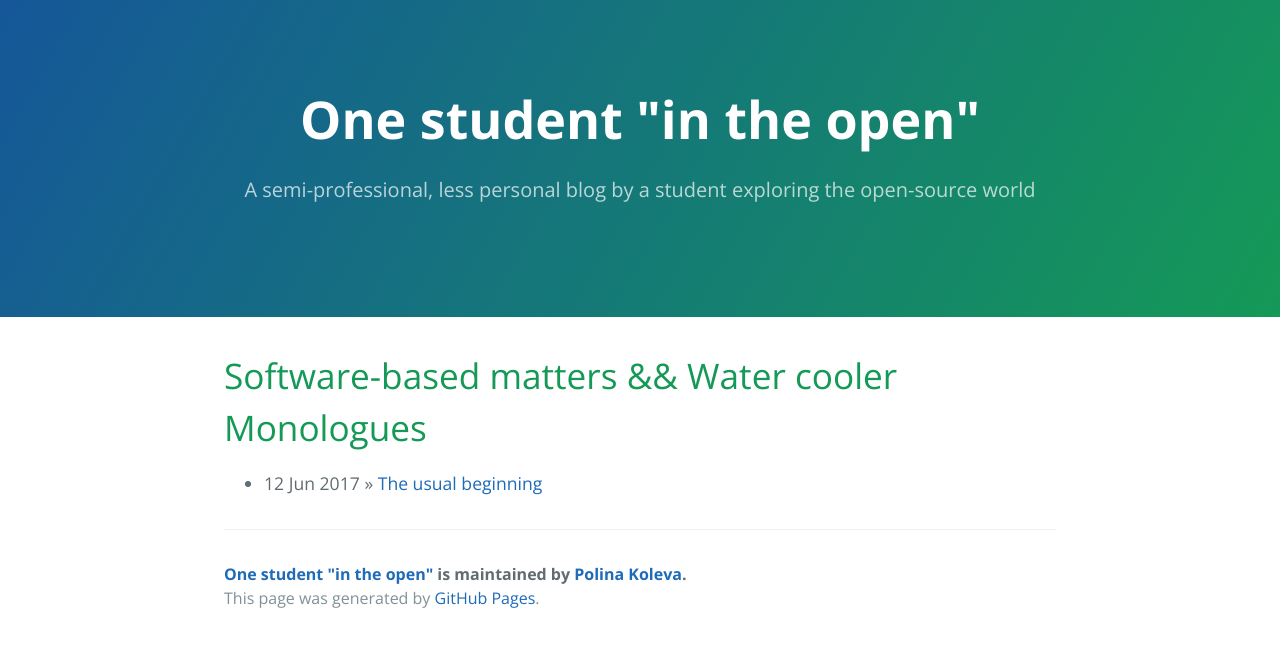
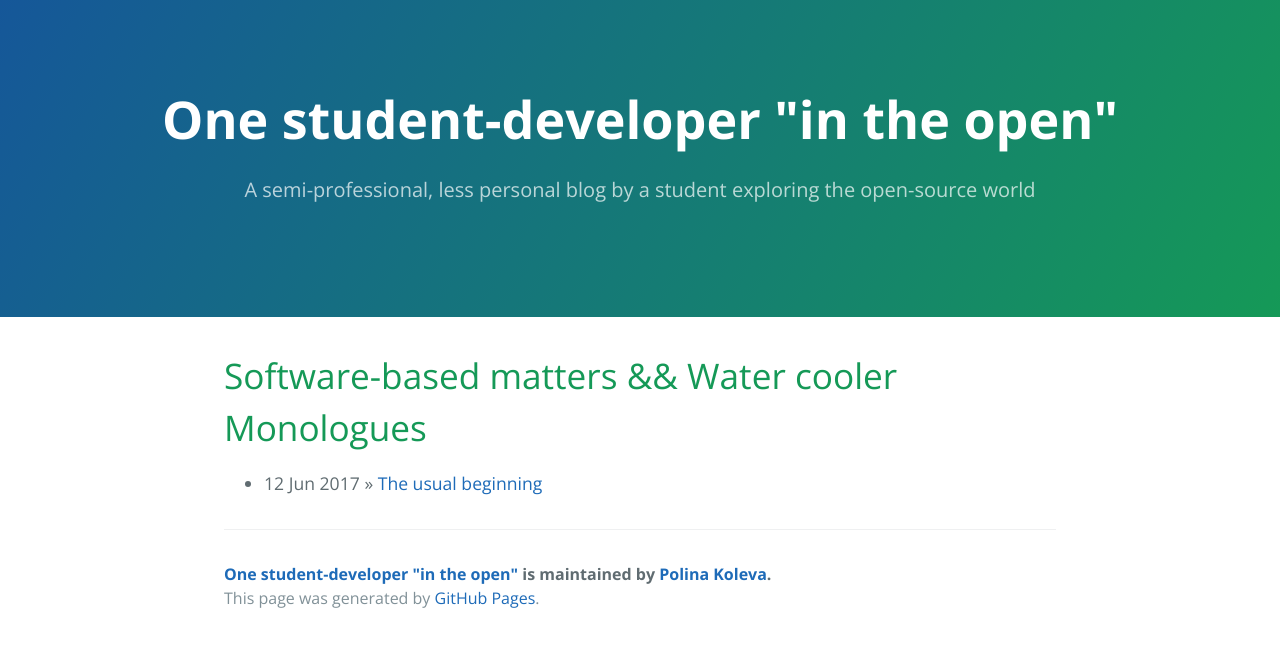
Before and after one commit to polinankoleva/polinankoleva.github.io, a Jekyll site: the page built from index.html, in a window 1280 px wide. Shown: the top 647 px of the page. Built offline with Jekyll 4.4.1, drawn with Linux system fonts in a browser that asks for light colours; the list of posts is cut into pages by our own code.

Commit message:
Revert the changes of the title.

```diff
--- a/_config.yml
+++ b/_config.yml
@@ -1,5 +1,5 @@
 # Setup
-title:        One student "in the open"
+title:        One student-developer "in the open"
 tagline:      A semi-professional, less personal blog by a student exploring the open-source world
 baseurl:      ""
 paginate:     1
```
